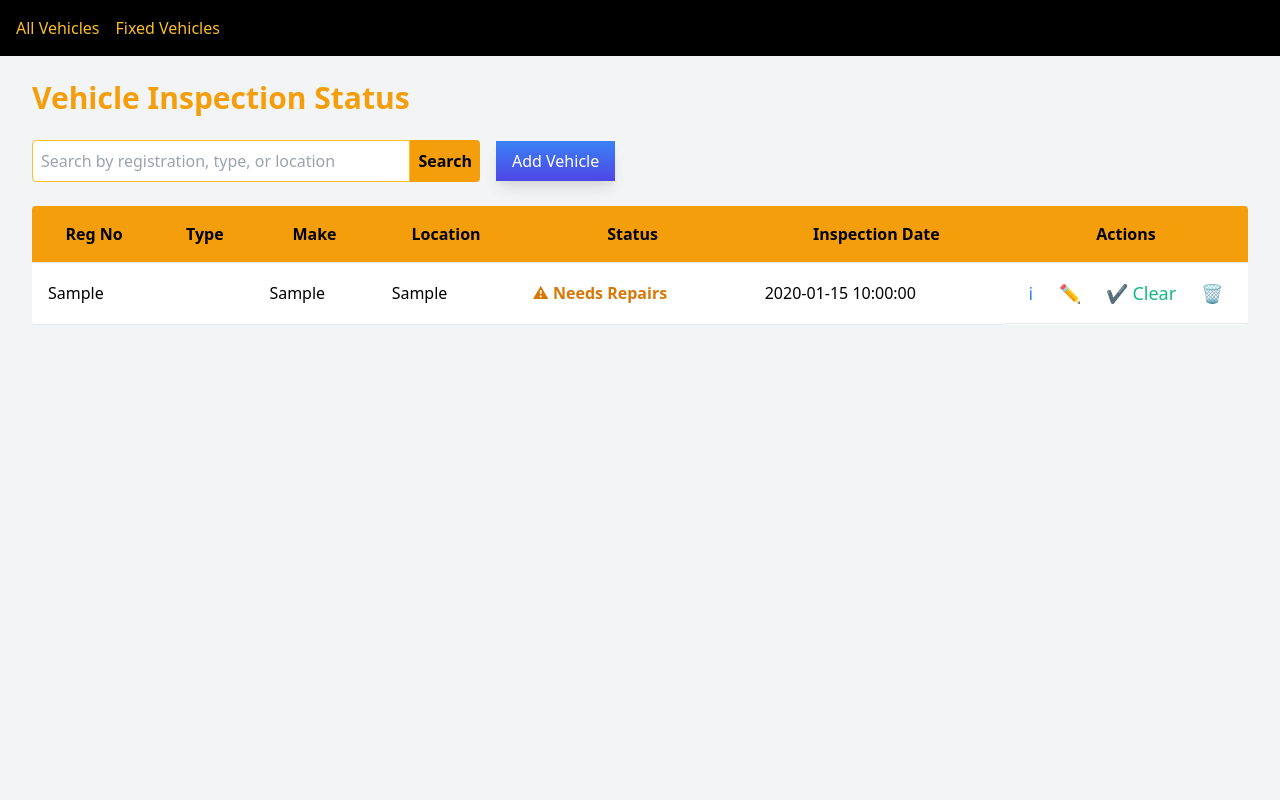
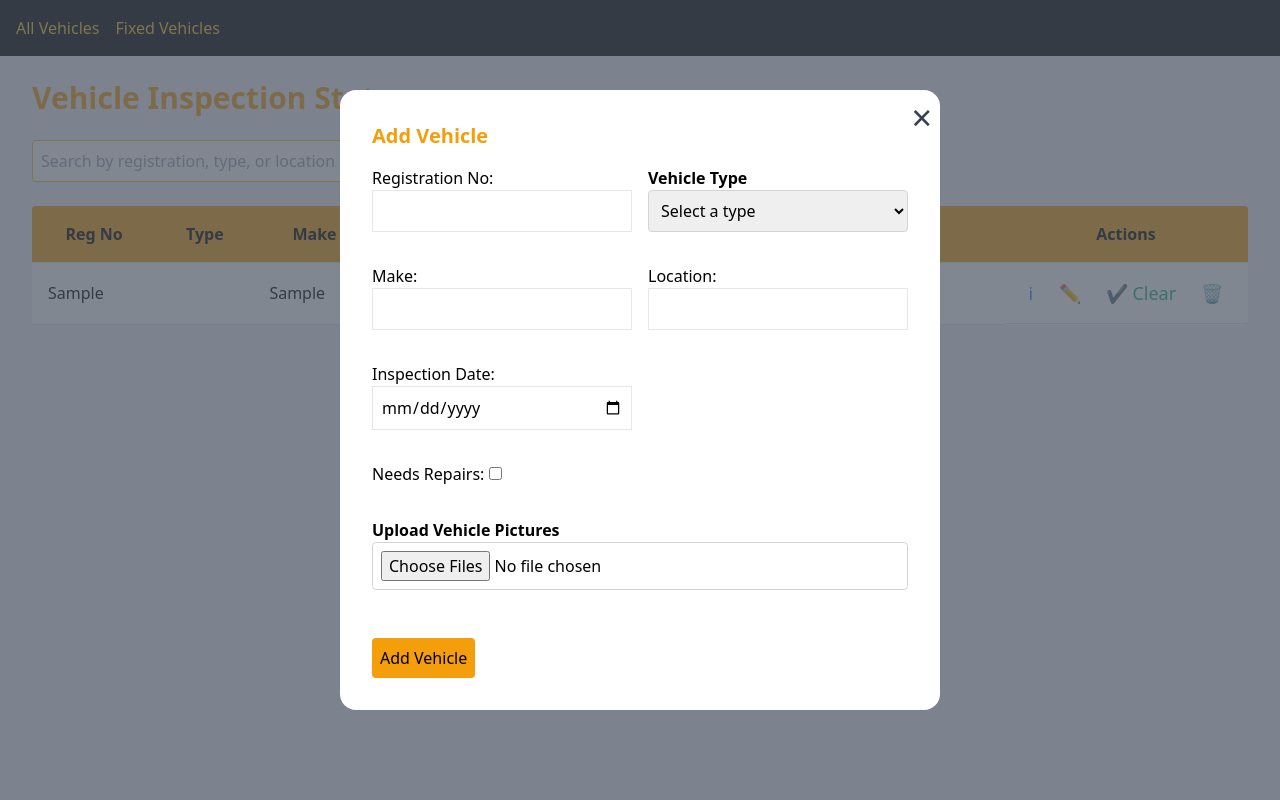
Before and after one commit to khalifaMMM12/Drts-mgt, a PHP site: page / in a window 1280 px wide. Run offline with PHP 8.4, Linux system fonts and the light colour scheme; tables that the repository leaves empty or names only in its code hold one stand-in row (values such as "Sample post").

Commit message:
add vehicle model fixed

```diff
--- a/public/index.php
+++ b/public/index.php
@@ -19,6 +19,7 @@ $vehicles = $stmt->fetchAll();
     <meta charset="UTF-8">
     <title>Vehicle Inspection Status</title>
     <link href="https://cdn.jsdelivr.net/npm/tailwindcss@2.2.19/dist/tailwind.min.css" rel="stylesheet">
+    <link href="style.css" rel="stylesheet">
 </head>
 
 <body class="bg-gray-100">
@@ -45,7 +46,7 @@ $vehicles = $stmt->fetchAll();
             </form>
 
             <!-- Add Vehicle Button -->
-            <button onclick="openModal()" class="bg-gradient-to-b from-blue-500 to-indigo-600 hover:to-indigo-700 text-white px-4 py-2 shadow-lg">Add Vehicle</button>
+            <button onclick="openModal()" class="rounded bg-gradient-to-b from-blue-500 to-indigo-600 hover:to-indigo-700 text-white px-4 py-2 shadow-lg">Add Vehicle</button>
         </div>
 
         <!-- Vehicle List Table -->
@@ -104,11 +105,10 @@ $vehicles = $stmt->fetchAll();
     </div>
 
     <!-- Add Vehicle Modal -->
-    <!-- Add Vehicle Modal -->
-    <div id="vehicleModal" class="fixed inset-0 bg-gray-500 bg-opacity-50 flex items-center justify-center p-4 hidden transition-opacity duration-300 ease-out">
-        <div id="vehicleModalContent" class="relative border-2 border-yellow-400 bg-white p-6 rounded-lg shadow-lg w-full max-w-lg md:max-w-2xl lg:max-w-3xl overflow-y-auto max-h-full transform translate-y-full opacity-0 transition-all duration-300 ease-out">
-        <button onclick="closeModal()" class="absolute top-2 right-2 text-gray-700 text-4xl md:text-4xl">&times;</button>
-        <h2 class="text-xl md:text-2xl mb-4 text-yellow-500 font-bold">Add Vehicle</h2>
+    <div id="vehicleModal" class="modal-overlay hidden">
+        <div id="vehicleModalContent" class="modal-content">
+            <button onclick="closeModal()" class="absolute top-2 right-2 text-gray-700 text-4xl">&times;</button>
+            <h2 class="text-xl mb-4 text-yellow-500 font-bold">Add Vehicle</h2>
             <form action="add_vehicle.php" id="addVehicleForm" method="POST" enctype="multipart/form-data">
                 <div class="grid grid-cols-1 gap-4 md:grid-cols-2">
                     <div>
--- /dev/null
+++ b/public/style.css
@@ -0,0 +1,51 @@
+/* Overlay styling */
+.modal-overlay {
+    position: fixed;
+    inset: 0;
+    background: rgba(75, 85, 99, 0.7); /* Gray overlay */
+    display: flex;
+    align-items: center;
+    justify-content: center;
+    z-index: 50;
+    transition: opacity 0.3s ease;
+  }
+
+  .modal-content {
+    position: relative;
+    max-width: 600px;
+    width: 90%;
+    padding: 2rem;
+    background: white;
+    border-radius: 1rem;
+    transform: translateY(100%);
+    opacity: 0;
+    animation: slideUp 0.5s forwards ease-in-out;
+  }
+
+  /* Slide-up keyframe animation */
+  @keyframes slideUp {
+    0% {
+      transform: translateY(100%);
+      opacity: 0;
+    }
+    100% {
+      transform: translateY(0);
+      opacity: 1;
+    }
+  }
+
+  .modal-hide {
+    animation: slideDown 0.5s forwards ease-in-out;
+  }
+
+  /* Slide-down keyframe for closing */
+  @keyframes slideDown {
+    0% {
+      transform: translateY(0);
+      opacity: 1;
+    }
+    100% {
+      transform: translateY(100%);
+      opacity: 0;
+    }
+  }
--- a/scripts/vehicle.js
+++ b/scripts/vehicle.js
@@ -55,23 +55,21 @@ function closeDetailsModal() {
 function openModal() {
     const modal = document.getElementById("vehicleModal");
     const modalContent = document.getElementById("vehicleModalContent");
-    modal.classList.remove("hidden");
-    setTimeout(() => {
-      modal.classList.add("opacity-100");
-      modalContent.classList.add("translate-y-0", "opacity-100");
-    }, 10);
+
+    modal.classList.remove("hidden"); // Show the overlay
+    modalContent.classList.remove("modal-hide"); // Remove any hide animation class
   }
 
   function closeModal() {
     const modal = document.getElementById("vehicleModal");
     const modalContent = document.getElementById("vehicleModalContent");
-    modal.classList.remove("opacity-100");
-    modalContent.classList.remove("translate-y-0", "opacity-100");
-    modalContent.classList.add("translate-y-full");
-    setTimeout(() => {
-      modal.classList.add("hidden");
-    }, 300);
+
+    modalContent.classList.add("modal-hide"); // Add slide-down animation
+    modalContent.addEventListener("animationend", () => {
+      modal.classList.add("hidden"); // Hide overlay once the animation ends
+    }, { once: true });
   }
+
 
     document.getElementById('addVehicleForm').addEventListener('submit', function(event) {
     event.preventDefault();
```
